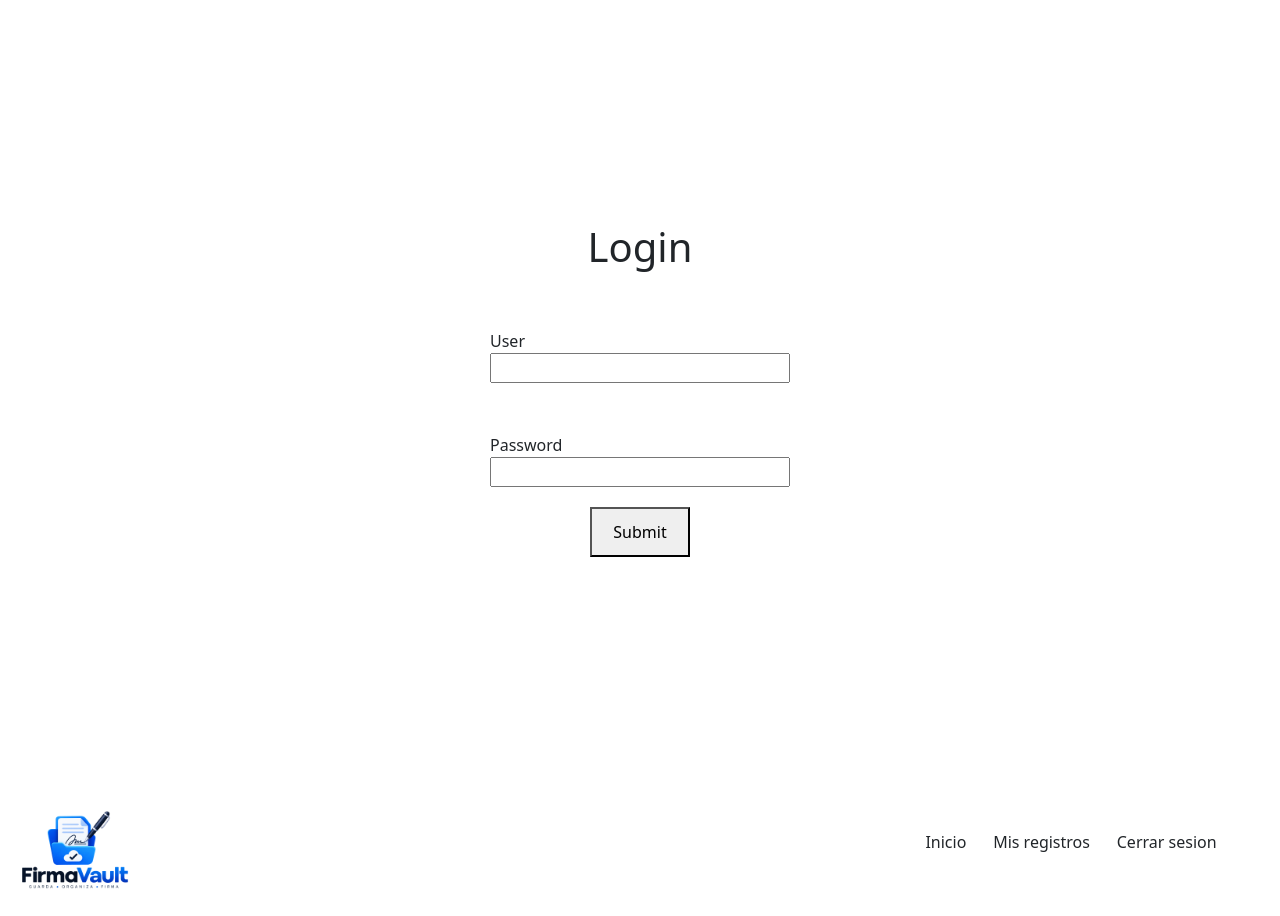
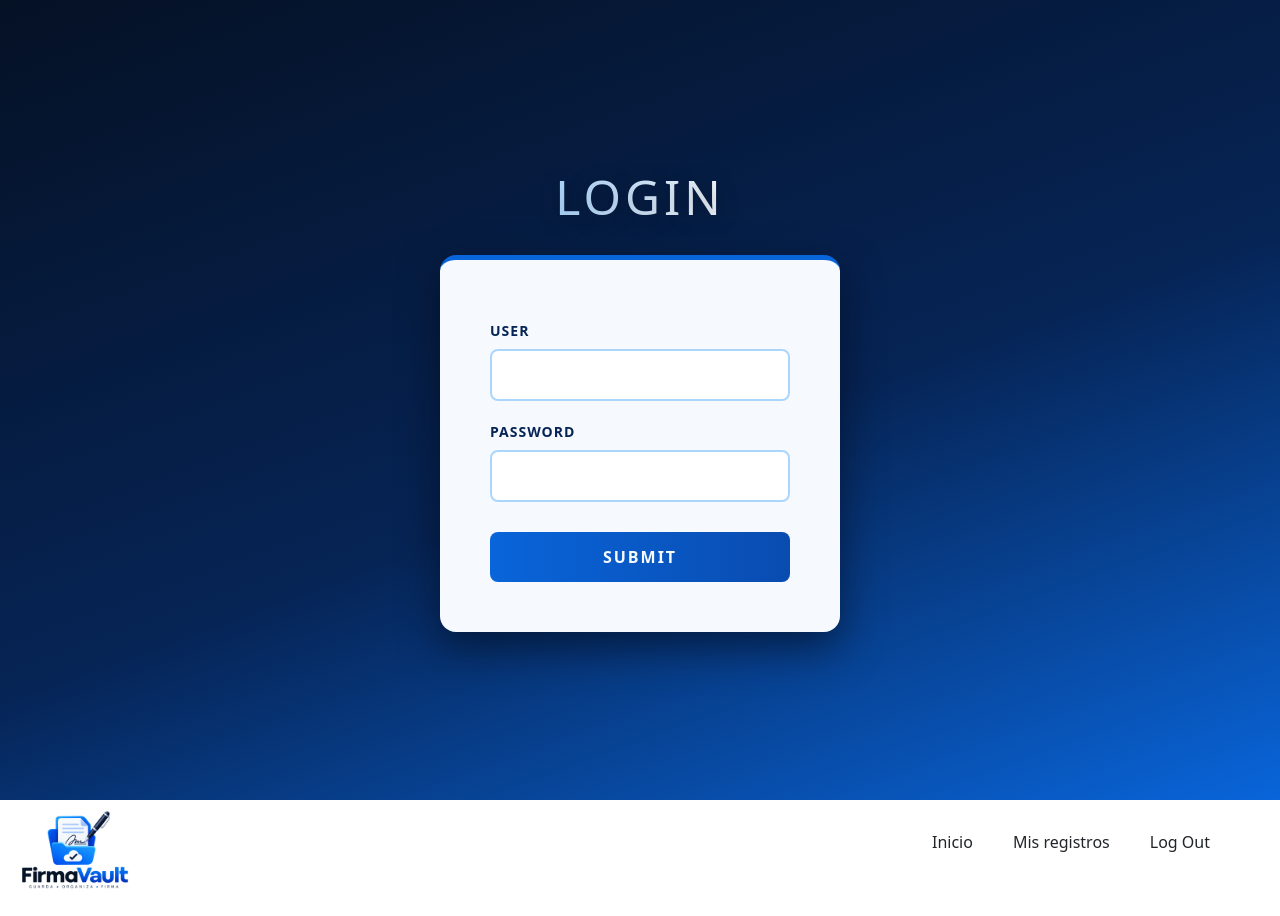
Before and after one commit to Josemarenco09/firmedin, a React (Vite) app: page / in a window 1280 px wide. Built offline with nearby package versions, Linux system fonts and the light colour scheme.

Commit message:
css for login through opencode and import distpach

```diff
--- a/src/App.tsx
+++ b/src/App.tsx
@@ -1,11 +1,15 @@
 import Login from "./components/Login/index.tsx";
 import HomePage from "./components/HomePage.tsx";
+import { useState } from "react";
 
 function App() {
+
+  const [user, setUser] = useState("")
+
   return (
     <>
-      <Login></Login>
-      <HomePage></HomePage>
+      <Login setUser={setUser}></Login>
+      <HomePage user={user}></HomePage>
     </>
   );
 }
--- a/src/components/Header/NavPage.tsx
+++ b/src/components/Header/NavPage.tsx
@@ -12,7 +12,7 @@ function NavPage() {
             <a>Mis registros</a>
           </li>
           <li>
-            <a>Cerrar sesion</a>
+            <a>Log Out</a>
           </li>
         </ul>
       </section>
--- a/src/components/HomePage.tsx
+++ b/src/components/HomePage.tsx
@@ -1,11 +1,12 @@
 import Header from "./Header";
 
-function index() {
+function HomePage({ user }: { user: string }) {
   return (
     <>
       <Header></Header>
+      <p>{user}</p>
     </>
   );
 }
 
-export default index;
+export default HomePage;
--- a/src/components/Login/css/form.module.css
+++ b/src/components/Login/css/form.module.css
@@ -3,13 +3,25 @@
   flex-direction: column;
   justify-content: center;
   align-items: center;
+  margin-top: 30px;
+  padding: 40px 50px 30px;
+  background: #F6F9FD;
+  border-radius: 16px;
+  box-shadow: 0 16px 40px rgba(2, 8, 20, 0.55);
+  border-top: 5px solid #0965DA;
 }
 
 .inputLogin {
   display: flex;
   flex-direction: column;
   align-content: center;
-  padding-top: 50px;
+  padding-top: 20px;
+  width: 100%;
+  font-size: 14px;
+  font-weight: 600;
+  letter-spacing: 1px;
+  text-transform: uppercase;
+  color: #062455;
 }
 
 .boxInputLogin {
@@ -17,19 +29,59 @@
   flex-direction: column;
   align-content: center;
   width: 300px;
+  margin-top: 8px;
+  padding: 12px 16px;
+  border: 2px solid #ACD5FC;
+  border-radius: 8px;
+  background: #FFFFFF;
+  color: #051125;
+  font-size: 16px;
+  outline: none;
+  transition: border-color 0.2s ease, box-shadow 0.2s ease;
+}
+
+.boxInputLogin::placeholder {
+  color: #71B0F3;
+}
+
+.boxInputLogin:focus {
+  border-color: #0965DA;
+  box-shadow: 0 0 0 3px rgba(9, 101, 218, 0.25);
 }
 
 .submitButton {
   display: flex;
   align-items: center;
   justify-content: center;
-  width: 100px;
+  width: 100%;
   height: 50px;
-  margin-top: 20px;
+  margin-top: 30px;
   margin-bottom: 20px;
+  border: none;
+  border-radius: 8px;
+  background: linear-gradient(90deg, #0965DA, #094CB0);
+  color: #F6F9FD;
+  font-size: 16px;
+  font-weight: 700;
+  letter-spacing: 2px;
+  text-transform: uppercase;
+  cursor: pointer;
+  transition: transform 0.15s ease, box-shadow 0.15s ease;
+}
+
+.submitButton:hover {
+  transform: translateY(-2px);
+  box-shadow: 0 8px 20px rgba(9, 101, 218, 0.45);
+}
+
+.submitButton:active {
+  transform: translateY(0);
 }
 
 .error {
-  font-size: 30px;
-  color: red;
+  font-size: 14px;
+  color: #C0392B;
+  background: rgba(192, 57, 43, 0.1);
+  border-radius: 6px;
+  padding: 8px 12px;
 }
--- a/src/components/Login/css/login.module.css
+++ b/src/components/Login/css/login.module.css
@@ -6,4 +6,18 @@
   justify-content: center;
   width: 100%;
   min-height: 100vh;
+  background: linear-gradient(160deg, #051125 0%, #062455 55%, #0965DA 100%);
+  color: #F6F9FD;
 }
+
+.sectionLogin h1 {
+  font-size: 48px;
+  letter-spacing: 4px;
+  text-transform: uppercase;
+  margin: 0;
+  background: linear-gradient(90deg, #ACD5FC, #F6F9FD);
+  -webkit-background-clip: text;
+  background-clip: text;
+  -webkit-text-fill-color: transparent;
+  text-shadow: 0 4px 20px rgba(0, 0, 0, 0.35);
+}
--- a/src/components/Login/form.tsx
+++ b/src/components/Login/form.tsx
@@ -1,18 +1,21 @@
 import { useState } from "react";
+import type { Dispatch, SetStateAction } from "react";
 import styles from "./css/form.module.css";
 
-function form() {
-  const [user, setUser] = useState("");
+function Form({ setUser }: { setUser: Dispatch<SetStateAction<string>> }) {
+  const [username, setUsername] = useState("");
   const [password, setPassword] = useState("");
   const [error, setError] = useState(false);
 
   const handleSubmit = (e: { preventDefault: () => void }) => {
     e.preventDefault();
 
-    if (user === "" || password === "") {
+    if (username === "" || password === "") {
       setError(true);
       return;
     }
+
+    setUser(username);
   };
 
   return (
@@ -22,8 +25,8 @@ function form() {
         <input
           className={styles.boxInputLogin}
           type="text"
-          value={user}
-          onChange={(e) => setUser(e.target.value)}
+          value={username}
+          onChange={(e) => setUsername(e.target.value)}
         ></input>
       </label>
       <label className={styles.inputLogin}>
@@ -44,4 +47,4 @@ function form() {
   );
 }
 
-export default form;
+export default Form;
--- a/src/components/Login/index.tsx
+++ b/src/components/Login/index.tsx
@@ -1,12 +1,13 @@
 import Form from "./form";
 import styles from "./css/login.module.css";
+import type { Dispatch, SetStateAction } from "react";
 
-function Login() {
+function Login({ setUser }: { setUser: Dispatch<SetStateAction<string>> }) {
   return (
     <>
       <section className={styles.sectionLogin}>
         <h1> Login </h1>
-        <Form></Form>
+        <Form setUser={setUser}></Form>
       </section>
     </>
   );
```
